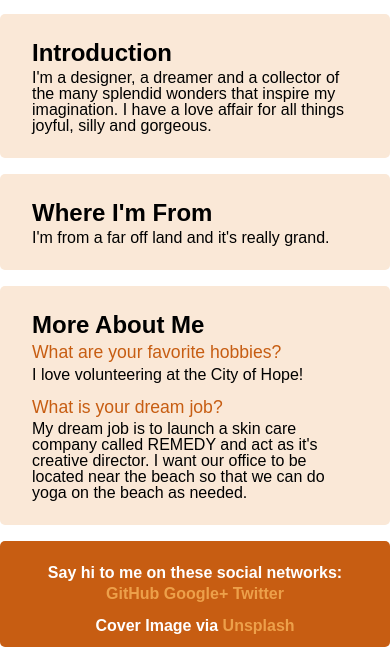
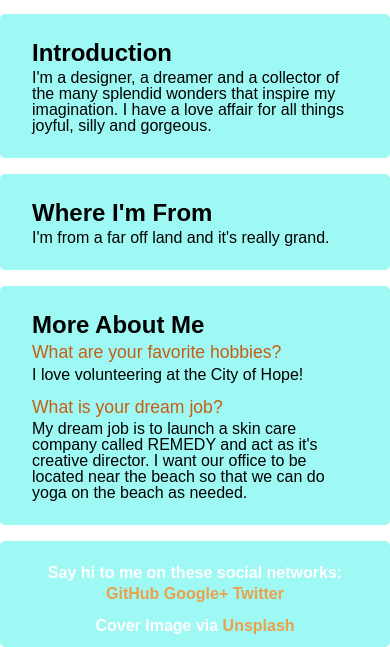
Before and after one commit to kateboster/AboutMe_2, a plain HTML site: page index.html in a window 390 px wide. Shown: the part 255-902 px from the top of the page. Drawn offline with Linux system fonts and the light colour scheme.

Commit message:
playing with responsive color

```diff
--- a/css/style.css
+++ b/css/style.css
@@ -141,4 +141,11 @@ a:hover {
     .masthead-heading {
         font-size: 3em;
     }
+    .introduction-section,
+    .location-section,
+    .questions-section,
+    .content-footer {
+        border-radius: none;
+        background-color: #9EF9F4;
   }
+}
```
